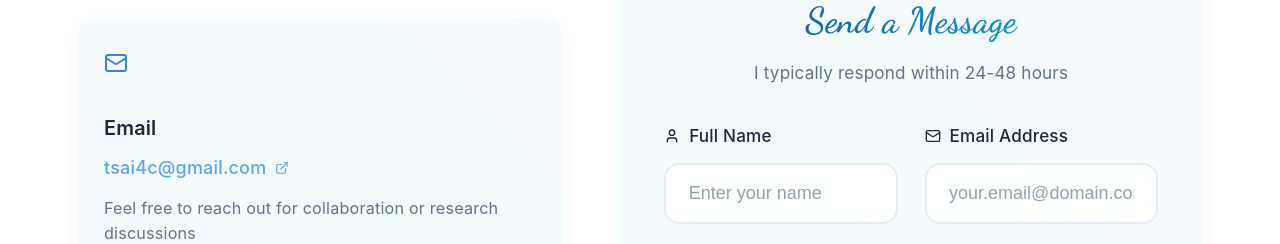
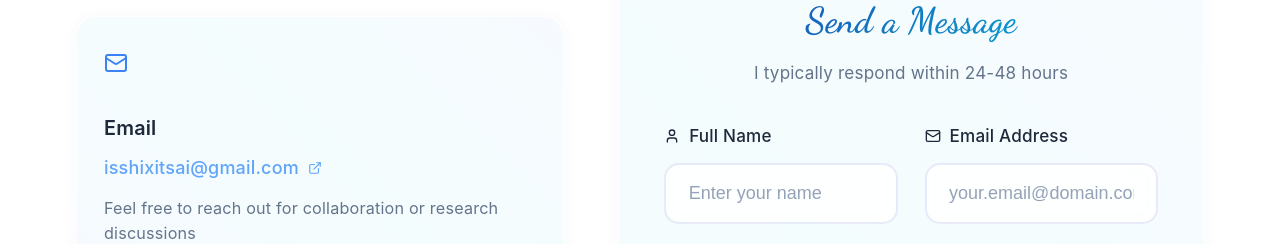
Before and after one commit to tsai4c/tsai4cSelfWebsite, a React (Vite) app: page /contact in a window 1280 px wide. Shown: the part 1233-1477 px from the top of the page. Built offline with nearby package versions, Linux system fonts and the light colour scheme.

Commit message:
chore: update email address to isshixitsai@gmail.com
- Update Contact page email address and mailto link
- Update About page email social link
- Maintain consistent contact information across pages

```diff
--- a/src/pages/About.tsx
+++ b/src/pages/About.tsx
@@ -59,7 +59,7 @@ const About: React.FC = () => {
                 <a href="https://github.com/tsai4c" target="_blank" rel="noopener noreferrer" className="social-link">
                   <Github size={24} />
                 </a>
-                <a href="mailto:tsai4c@gmail.com" className="social-link">
+                <a href="mailto:isshixitsai@gmail.com" className="social-link">
                   <Mail size={24} />
                 </a>
               </div>
--- a/src/pages/Contact.tsx
+++ b/src/pages/Contact.tsx
@@ -62,9 +62,9 @@ const Contact: React.FC = () => {
     {
       icon: <Mail size={24} />,
       title: "Email",
-      content: "tsai4c@gmail.com",
+      content: "isshixitsai@gmail.com",
       description: "Feel free to reach out for collaboration or research discussions",
-      action: "mailto:tsai4c@gmail.com"
+      action: "mailto:isshixitsai@gmail.com"
     },
     {
       icon: <MapPin size={24} />,
```
